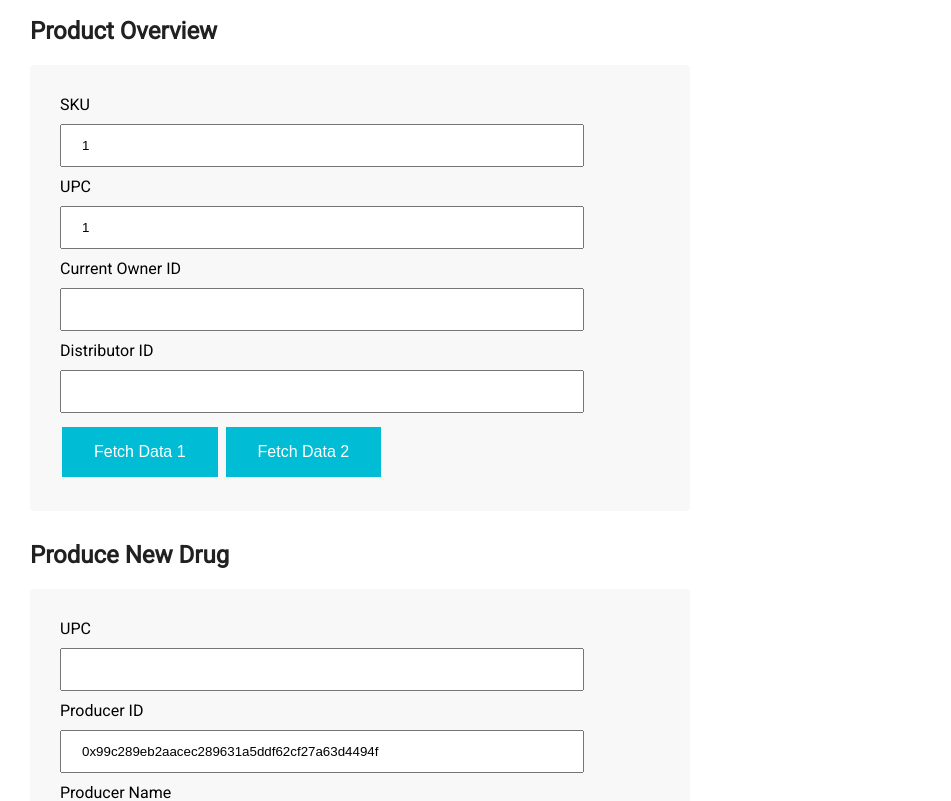
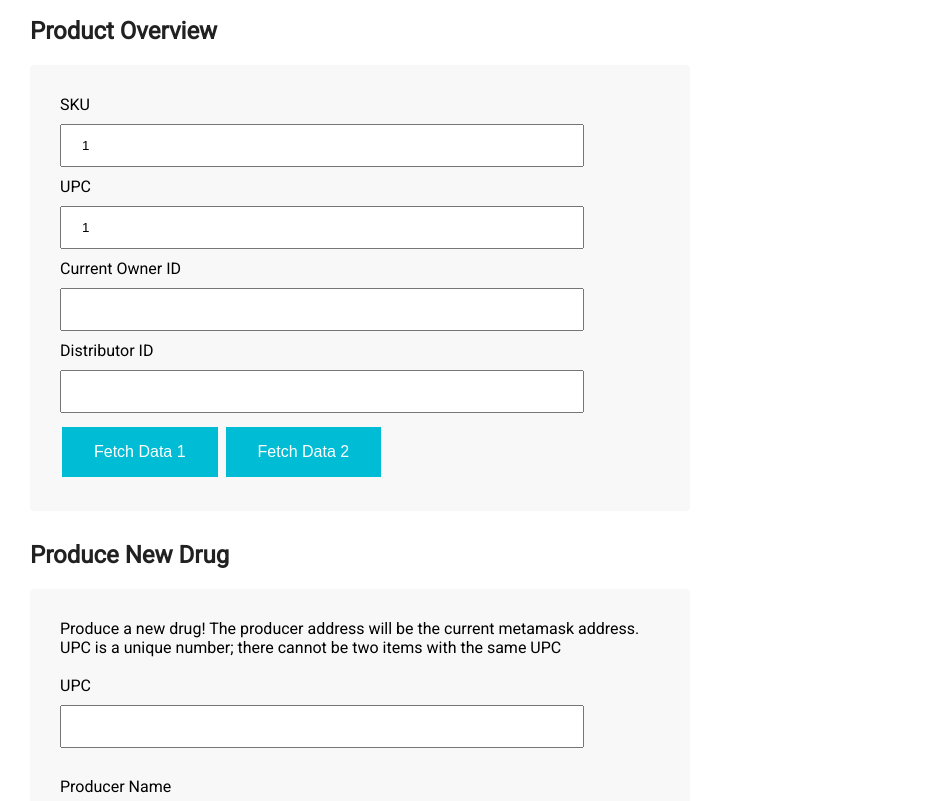
Before and after one commit to avargaslugo/project6, a website: page index.html in a window 1280 px wide. Shown: the part 161-962 px from the top of the page, without its empty margins (10-961 px from the left). Drawn offline with nearby package versions, Linux system fonts and the light colour scheme.

Commit message:
formating frontend

```diff
--- a/index.html
+++ b/index.html
@@ -41,13 +41,12 @@
         <div class=form-break></div>
         <h2>Produce New Drug</h2>
         <div class="form-group">
+            Produce a new drug! The producer address will be the current metamask address. UPC is a unique number; there cannot be two items with the same UPC
+            <br><br>
             UPC
             <br>
             <input type="number" id="newUPC" name="newUPC" value=none size="50"><br>
-            Producer ID
             <br>
-            <input type="text" id="newDrugProducerID" name="newDrugProducerID" value="0x99c289eb2aacec289631a5ddf62cf27a63d4494f"
-                size="50"><br>
             Producer Name
             <br>
             <input type="text" id="newDrugProducerName" name="newDrugProducerName" value="Big Pharma"><br>
```
